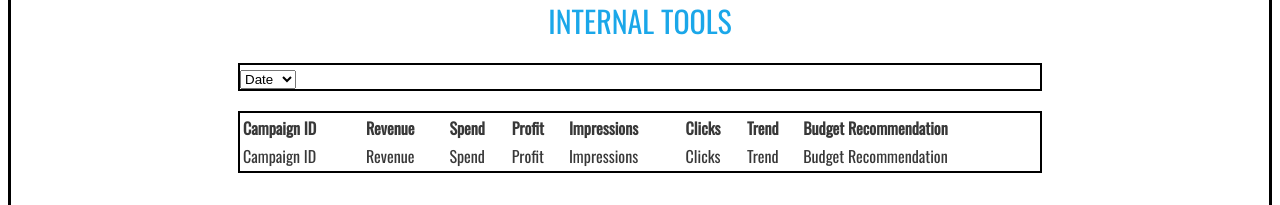
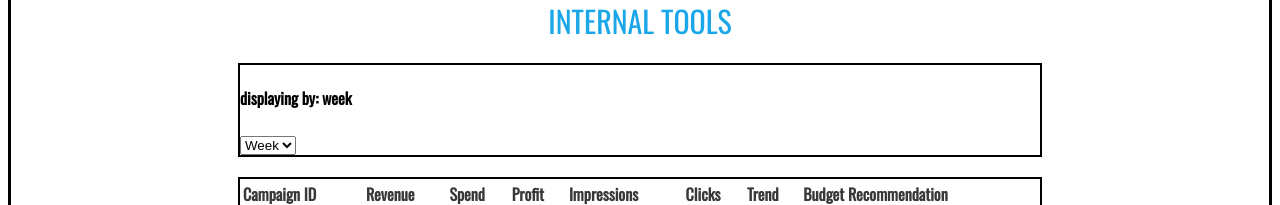
Before and after one commit to charliegphan/shareably-take-home, a React app: page / in a window 1280 px wide. Shown: the part 221-426 px from the top of the page. Built offline with nearby package versions, Linux system fonts and the light colour scheme; no server answers.

Commit message:
add option to look at campaigns by week or day

```diff
--- a/client/src/components/App.jsx
+++ b/client/src/components/App.jsx
@@ -13,12 +13,10 @@ class App extends Component {
 
     this.state = {
       display: 'week', // other is single date;
-      range: {
-        startDate: '2019-01-25',
-        endDate: '2019-01-31',
-      },
       day: null,
     };
+
+    this.handleChangeOptions = this.handleChangeOptions.bind(this);
   }
 
   componentDidMount() {
@@ -27,11 +25,22 @@ class App extends Component {
       .catch(err => console.log(err));
   }
 
+  handleChangeOptions(option) {
+    this.setState({
+      display: option,
+    });
+  }
+
   render() {
+    const { display } = this.state;
+
     return (
       <div className={styles.wrapper}>
         <Header />
-        <Options />
+        <Options
+          display={display}
+          handleChangeOptions={this.handleChangeOptions}
+        />
         <CampaignDisplay />
       </div>
     );
--- a/client/src/components/Options.jsx
+++ b/client/src/components/Options.jsx
@@ -2,9 +2,13 @@ import React from 'react';
 
 import styles from '../../../styles/Options.css';
 
-const Options = () => (
+const Options = ({ display, handleChangeOptions}) => (
   <div className={styles.options}>
-    <select>
+    <h4>displaying by: {display}</h4>
+    <select
+      defaultValue={display}
+      onChange={e => handleChangeOptions(e.target.value)}
+    >
       <option value="date">Date</option>
       <option value="week">Week</option>
     </select>
```
Also changed, not shown: public/dist/bundle.js.
